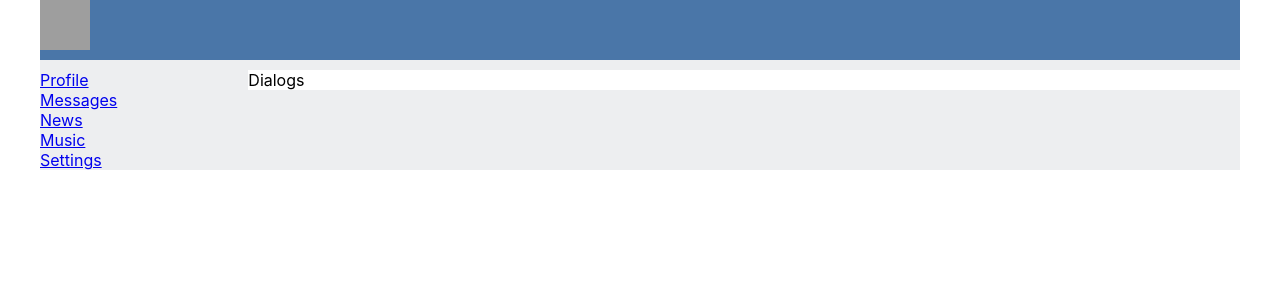
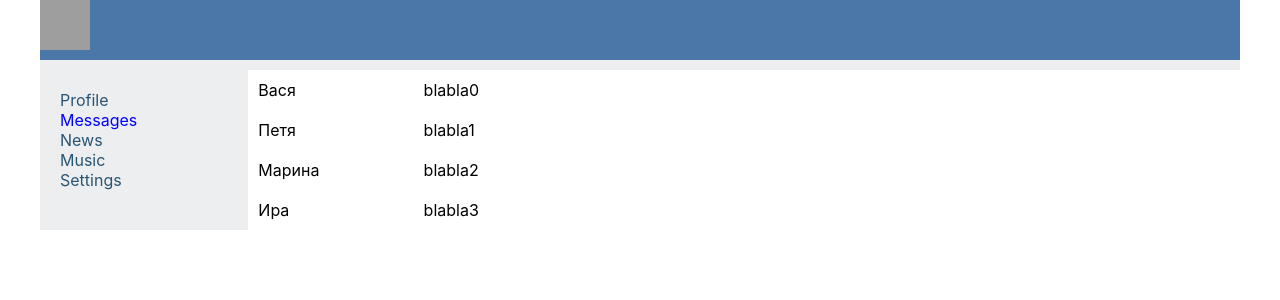
Before and after one commit to GunkaArtur/React-01, a React (Create React App) app: page /dialogs in a window 1280 px wide. Shown: the top 300 px of the page. Built offline with nearby package versions, Linux system fonts and the light colour scheme; grey boxes are pictures that could not be loaded.

Commit message:
Сделал страницу диалогов

```diff
--- a/src/components/Dialogs/Dialogs.js
+++ b/src/components/Dialogs/Dialogs.js
@@ -3,7 +3,20 @@ import classes from './Dialogs.module.css'
 
 const Dialogs = (props) => {
     return(
-        <div className={classes.dialogs}>Dialogs</div>
+        <div className={classes.dialogs}>
+            <div className={classes.dialogsItems}>
+                <div className={classes.dialog}>Вася</div>
+                <div className={classes.dialog}>Петя</div>
+                <div className={classes.dialog}>Марина</div>
+                <div className={classes.dialog}>Ира</div>
+            </div>
+            <div className={classes.messages}>
+                <div className={classes.message}>blabla0</div>
+                <div className={classes.message}>blabla1</div>
+                <div className={classes.message}>blabla2</div>
+                <div className={classes.message}>blabla3</div>
+            </div>
+        </div>
     )
 }
 
--- a/src/components/Dialogs/Dialogs.module.css
+++ b/src/components/Dialogs/Dialogs.module.css
@@ -1,3 +1,21 @@
 .dialogs {
     background-color: #ffffff;
+    display: grid;
+    grid-template-columns: 2fr 10fr;
 }
+
+.dialogs-items {
+
+}
+
+.dialog {
+    padding: 10px;
+}
+
+.messages {
+
+}
+
+.message {
+    padding: 10px;
+}
--- a/src/components/Navbar/Navbar.js
+++ b/src/components/Navbar/Navbar.js
@@ -5,11 +5,11 @@ import {NavLink} from "react-router-dom";
 const Navbar = () => {
     return (
         <nav className= {classes.nav}>
-            <div className={classes.item}><NavLink to='/profile'>Profile</NavLink></div>
-            <div className={classes.item}><NavLink to='/dialogs'>Messages</NavLink></div>
-            <div className={classes.item}><NavLink to='/news'>News</NavLink></div>
-            <div className={classes.item}><NavLink to='/music'>Music</NavLink></div>
-            <div className={classes.item}><NavLink to='/settings'>Settings</NavLink></div>
+            <div className={classes.item}><NavLink to='/profile' activeClassName={classes.active}>Profile</NavLink></div>
+            <div className={classes.item}><NavLink to='/dialogs' activeClassName={classes.active}>Messages</NavLink></div>
+            <div className={classes.item}><NavLink to='/news' activeClassName={classes.active}>News</NavLink></div>
+            <div className={classes.item}><NavLink to='/music' activeClassName={classes.active}>Music</NavLink></div>
+            <div className={classes.item}><NavLink to='/settings' activeClassName={classes.active}>Settings</NavLink></div>
 
         </nav>
     )
--- a/src/components/Navbar/Navbar.module.css
+++ b/src/components/Navbar/Navbar.module.css
@@ -1,7 +1,13 @@
 .nav {
     grid-area: navigation;
+    padding: 20px;
 }
 
-.item {
+.item a{
     color: #285473;
+    text-decoration: none;
 }
+
+.item a.active {
+    color: blue;
+}
```
